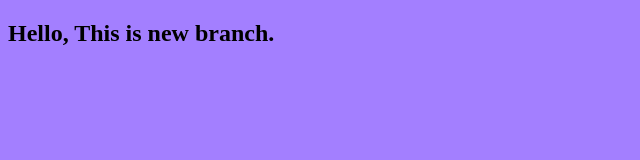
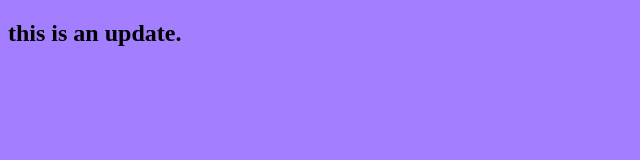
Before and after one commit to drir-mohammed/myproject, a plain HTML site: page index.html in a window 1280 px wide. Shown: the whole page, without its empty margins (0-640 px from the left). Drawn offline with Linux system fonts and the light colour scheme.

Commit message:
edit the html file

```diff
--- a/index.html
+++ b/index.html
@@ -8,7 +8,7 @@
 </head>
 <body>
 
-<h2>Hello, This is new branch.</h1>
+<h2>this is an update.</h1>
     <script src="app.js"></script>
 </body>
 </html>
```
